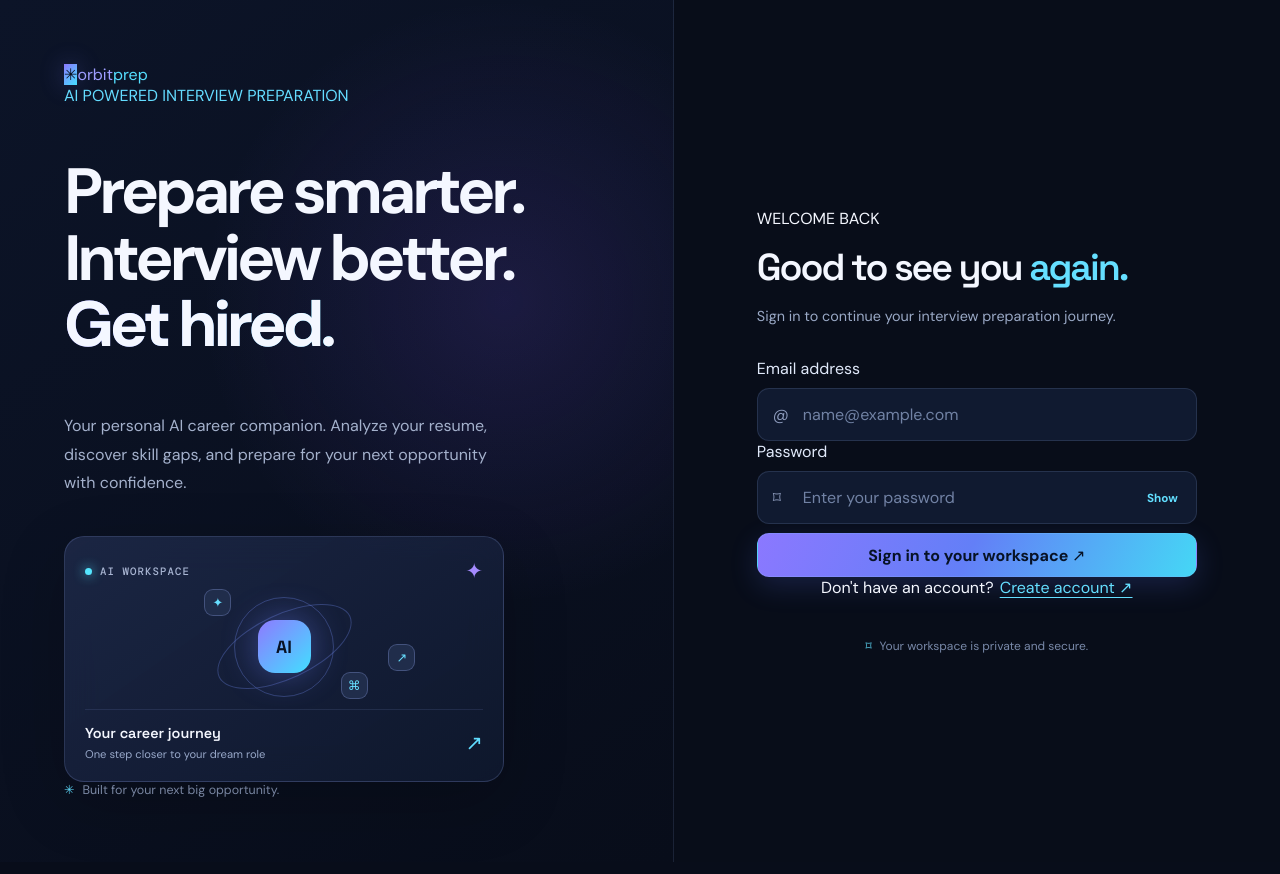
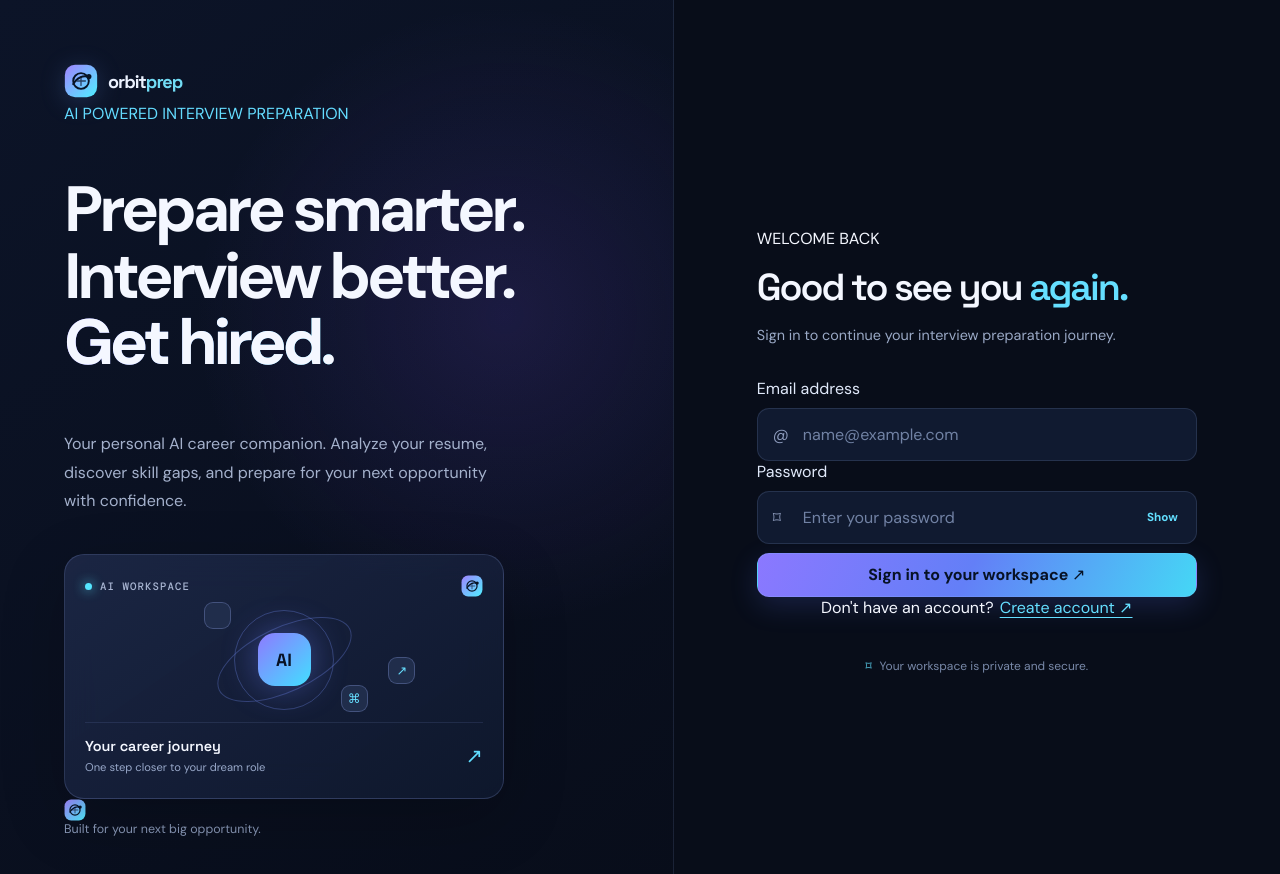
Before and after one commit to Asthabisht299/OrbitPrep, a React (Vite) app in the folder Frontend/: page /login in a window 1280 px wide. Shown: the top 874 px of the page. Built offline with nearby package versions, Linux system fonts and the light colour scheme; no server answers.

Commit message:
design: apply OrbitPrep identity to authentication screens

```diff
--- a/Frontend/src/features/auth/pages/Login.jsx
+++ b/Frontend/src/features/auth/pages/Login.jsx
@@ -2,6 +2,7 @@
 import React, { useState } from 'react'
 import { Link, useNavigate } from 'react-router'
 import { useAuth } from '../hooks/useAuth'
+import OrbitPrepLogo, { OrbitMark } from '../../interview/components/OrbitPrepLogo.jsx'
 
 export default function Login() {
   const { loading, handleLogin } = useAuth()
@@ -34,8 +35,7 @@ export default function Login() {
       <section className="auth-story auth-story-v2">
 
         <Link to="/login" className="brand brand-v2">
-          <span className="brand-mark">✳</span>
-          <span>orbit<em>prep</em></span>
+          <OrbitPrepLogo />
         </Link>
 
         <div className="story-copy story-copy-v2">
@@ -68,14 +68,14 @@ export default function Login() {
                 <span className="status-dot"></span>
                 AI WORKSPACE
               </span>
-              <span className="visual-icon">✦</span>
+              <span className="visual-icon"><OrbitMark className="ui-mark" /></span>
             </div>
 
             <div className="visual-orbit">
               <div className="orbit-ring orbit-ring-one"></div>
               <div className="orbit-ring orbit-ring-two"></div>
               <div className="orbit-core">AI</div>
-              <span className="orbit-node node-one">✦</span>
+              <span className="orbit-node node-one" aria-hidden="true" />
               <span className="orbit-node node-two">⌘</span>
               <span className="orbit-node node-three">↗</span>
             </div>
@@ -92,7 +92,7 @@ export default function Login() {
         </div>
 
         <div className="story-footer-v2">
-          <span>✳</span>
+          <OrbitMark className="ui-mark" />
           Built for your next big opportunity.
         </div>
 
@@ -104,8 +104,7 @@ export default function Login() {
         <div className="auth-card auth-card-v2">
 
           <div className="login-mobile-brand">
-            <span className="brand-mark">✳</span>
-            orbit<em>prep</em>
+            <OrbitPrepLogo />
           </div>
 
           <div className="login-heading">
```
